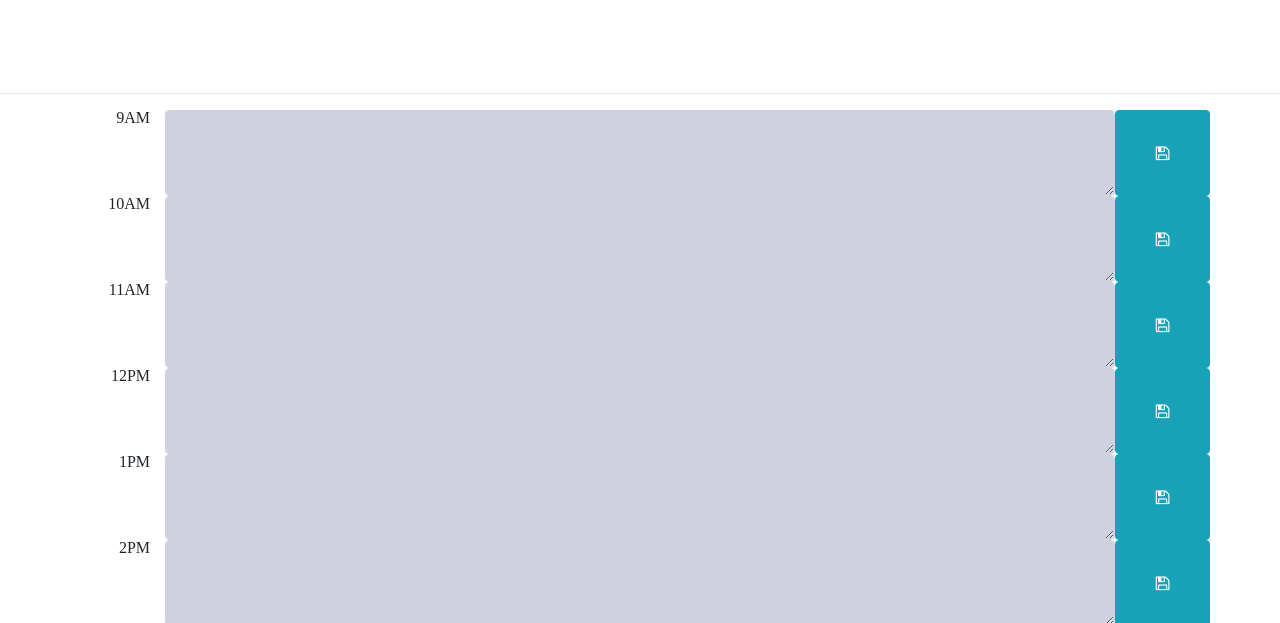
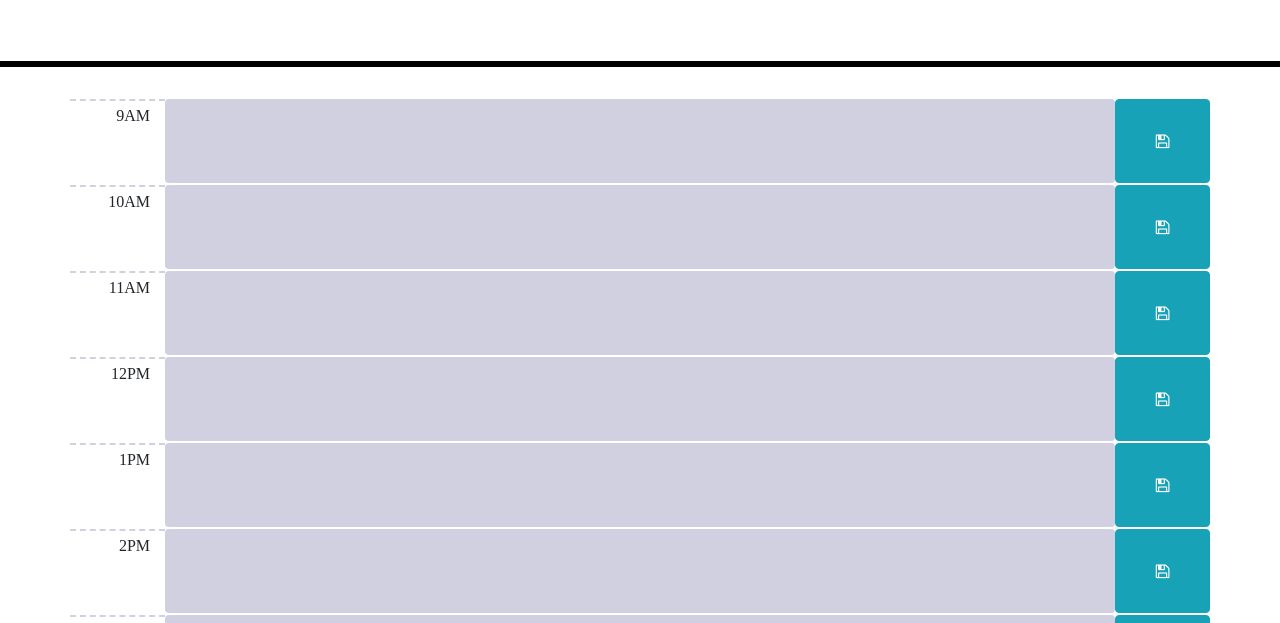
Before and after one commit to kqarlos/day-planner, a plain HTML site: page index.html in a window 1280 px wide. Shown: the part 174-797 px from the top of the page. Drawn offline with nearby package versions, Linux system fonts and the light colour scheme.

Commit message:
Adds more styling for borders and padding. Adds images

```diff
--- a/assets/css/style.css
+++ b/assets/css/style.css
@@ -5,4 +5,23 @@ button {
 
 .jumbotron {
     background-color: white;
+    border-bottom: 6px solid black;
 }
+
+.form-control {
+    border: none;
+    resize: none;
+}
+
+.row {
+    border-bottom: 2px solid white;
+}
+
+div.col-1.d-flex.justify-content-end {
+    border-top: 2px dashed rgb(208, 208, 225);
+    padding-top: 7px;
+}
+
+#planner {
+    margin-bottom: 5%;
+}
--- a/index.html
+++ b/index.html
@@ -38,8 +38,6 @@
     </div>
 
     <!-- End Jumbotron header -->
-
-    <hr>
 
     <!-- Start planner grid -->
 
```
Also changed, not shown: assets/images/color-coding.png (added), assets/images/local-memory.png (added).
